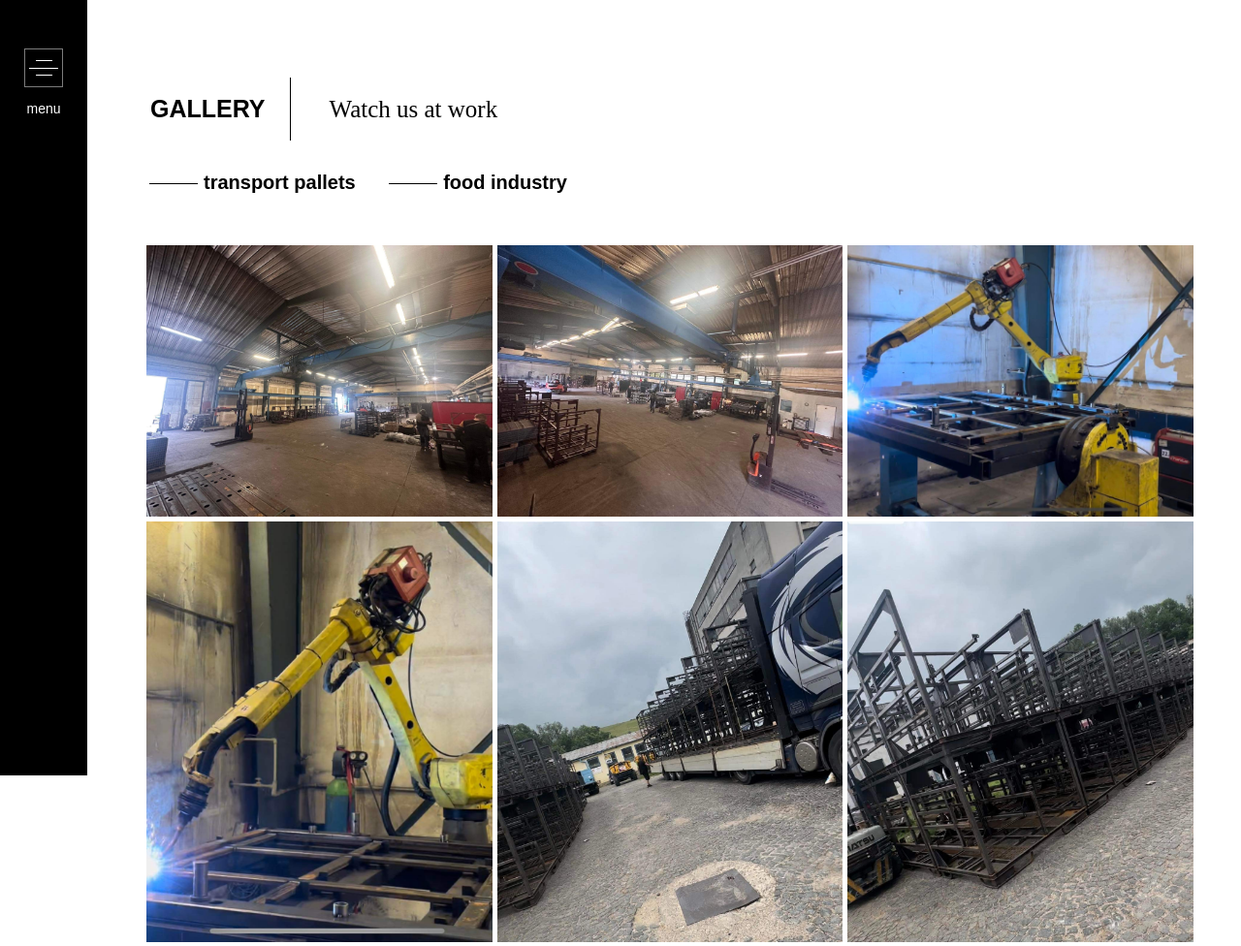
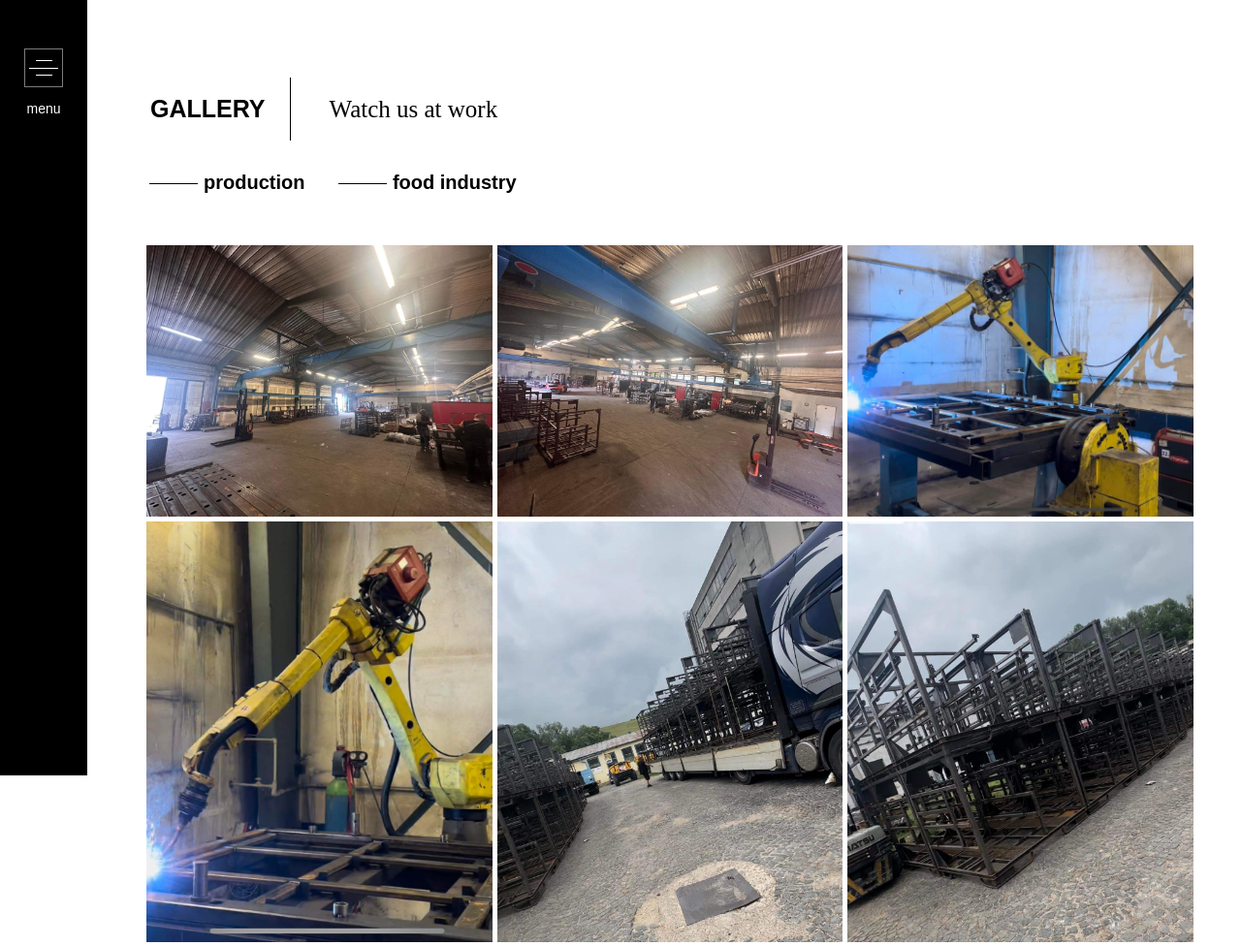
Before and after one commit to chesnokov-mx/Izoweldgroup, a website: page html/gallery.html in a window 1280 px wide. Shown: the top 976 px of the page at 97% size. Drawn offline with nearby package versions, Linux system fonts and the light colour scheme; files that its build step writes are made by us from their sources; files whose address does not match are found by name.

Commit message:
changed gallery

```diff
--- a/html/gallery.html
+++ b/html/gallery.html
@@ -31,7 +31,7 @@
     </section>
     <section class="GALLERY__navigation">
         <div class="GALLERY__navigation-wrapper">
-            <button class="GALLERY__navigation-btn" id="glrBTN1" lng="pallets">transport pallets</button>
+            <button class="GALLERY__navigation-btn" id="glrBTN1" lng="pallets">production</button>
             <button class="GALLERY__navigation-btn" id="glrBTN2" lng="food industry">food industry</button>
 <!--            <button class="GALLERY__navigation-btn" id="glrBTN3" lng="biogas">biogas</button>-->
 <!--            <button class="GALLERY__navigation-btn" id="glrBTN4" lng="workshop">workshop</button>-->
```
